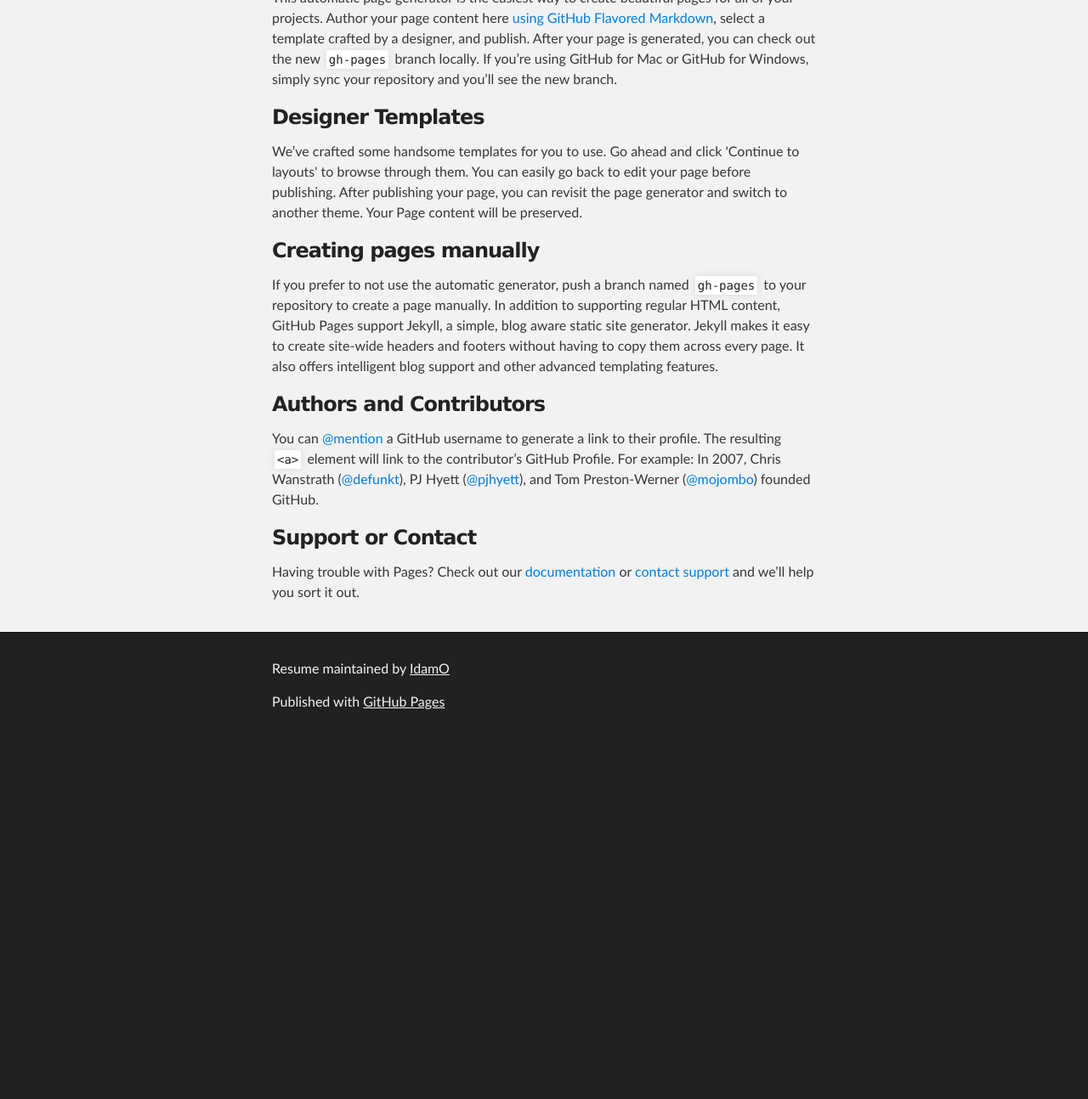
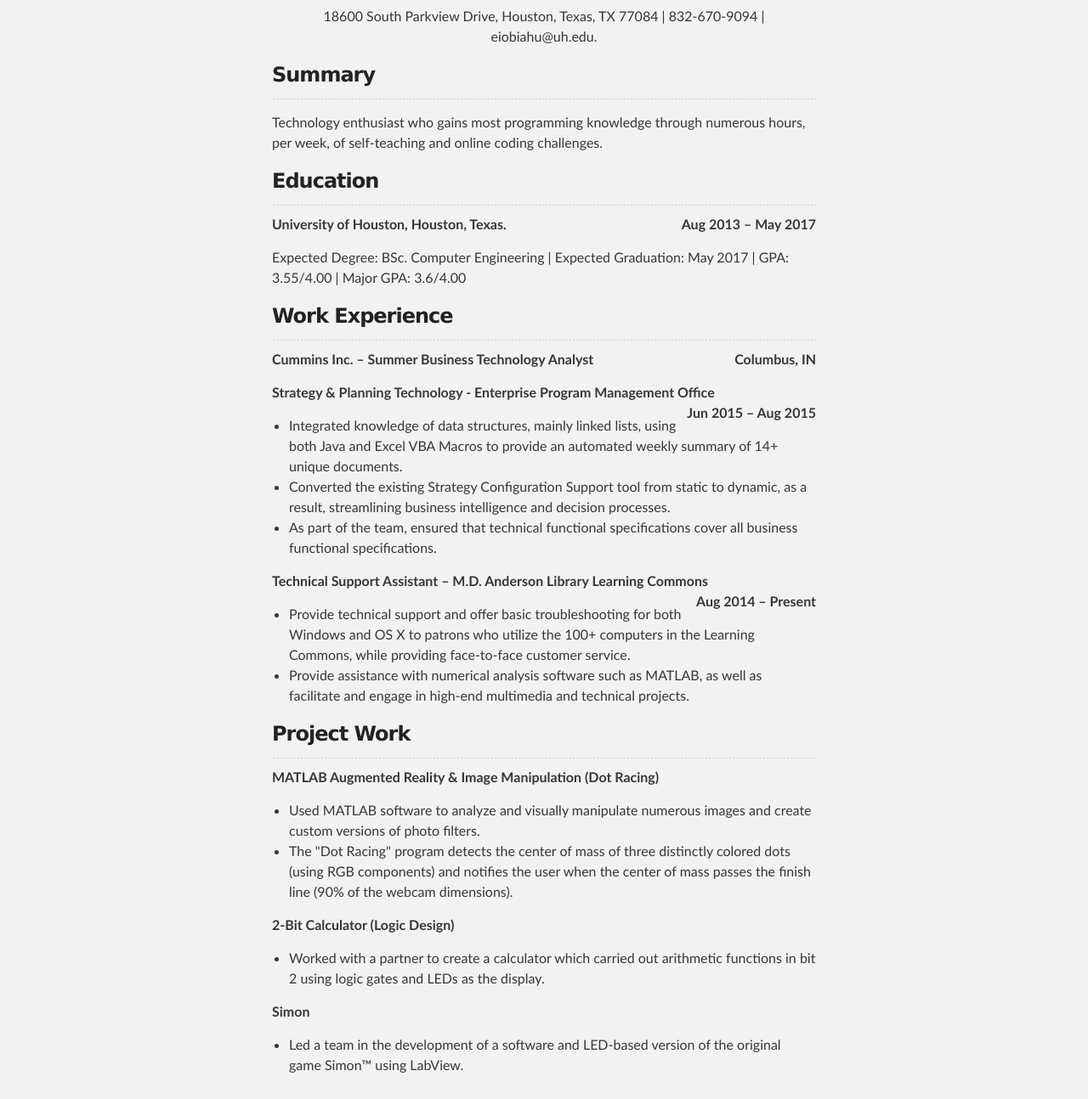
Before and after one commit to IdamO/Resume, a plain HTML site: page index.html in a window 1280 px wide. Shown: the part 285-1579 px from the top of the page at 85% size. Before the commit the page ends 1158 px from the top, so only its background shows below. Drawn offline with Linux system fonts and the light colour scheme.

Commit message:
Update index.html

```diff
--- a/index.html
+++ b/index.html
@@ -29,34 +29,84 @@
     </div>
 
     <!-- MAIN CONTENT -->
-    <div id="main_content_wrap" class="outer">
+  <div id="main_content_wrap" class="outer">
       <section id="main_content" class="inner">
-        <h3><center>
-<a id="welcome-to-github-pages" class="anchor" href="#welcome-to-github-pages" aria-hidden="true"><span class="octicon octicon-link"></span></a>Idam E. Obiahu.</center></h3>
+        <center><h2>Idam E. Obiahu</h2>
 
-<p>This automatic page generator is the easiest way to create beautiful pages for all of your projects. Author your page content here <a href="https://guides.github.com/features/mastering-markdown/">using GitHub Flavored Markdown</a>, select a template crafted by a designer, and publish. After your page is generated, you can check out the new <code>gh-pages</code> branch locally. If you’re using GitHub for Mac or GitHub for Windows, simply sync your repository and you’ll see the new branch.</p>
+<p>18600 South Parkview Drive, Houston, Texas, TX 77084 | 832-670-9094 | eiobiahu@uh.edu.</p>
+</center>
 
-<h3>
-<a id="designer-templates" class="anchor" href="#designer-templates" aria-hidden="true"><span class="octicon octicon-link"></span></a>Designer Templates</h3>
+<h3>Summary</h3>
+<hr>
+</p>Technology enthusiast who gains most programming knowledge through numerous hours, per week, of self-teaching and online coding challenges.</p>
 
-<p>We’ve crafted some handsome templates for you to use. Go ahead and click 'Continue to layouts' to browse through them. You can easily go back to edit your page before publishing. After publishing your page, you can revisit the page generator and switch to another theme. Your Page content will be preserved.</p>
+<h3>Education</h3>
+<hr>
+<p style="text-align:left;"><strong>
+University of Houston, Houston, Texas.
+<span style="float:right;">Aug 2013 – May 2017</span>
+</strong></p>
+<p>Expected Degree: BSc. Computer Engineering | Expected Graduation: May 2017 | GPA: 3.55/4.00 | Major GPA: 3.6/4.00</p>
 
-<h3>
-<a id="creating-pages-manually" class="anchor" href="#creating-pages-manually" aria-hidden="true"><span class="octicon octicon-link"></span></a>Creating pages manually</h3>
+<h3>Work Experience</h3>
 
-<p>If you prefer to not use the automatic generator, push a branch named <code>gh-pages</code> to your repository to create a page manually. In addition to supporting regular HTML content, GitHub Pages support Jekyll, a simple, blog aware static site generator. Jekyll makes it easy to create site-wide headers and footers without having to copy them across every page. It also offers intelligent blog support and other advanced templating features.</p>
+<hr>
 
-<h3>
-<a id="authors-and-contributors" class="anchor" href="#authors-and-contributors" aria-hidden="true"><span class="octicon octicon-link"></span></a>Authors and Contributors</h3>
+<p style="text-align:left;"><strong>
+Cummins Inc. – Summer Business Technology Analyst
+<span style="float:right;">Columbus, IN</span>
+</strong></p>
 
-<p>You can <a href="https://github.com/blog/821" class="user-mention">@mention</a> a GitHub username to generate a link to their profile. The resulting <code>&lt;a&gt;</code> element will link to the contributor’s GitHub Profile. For example: In 2007, Chris Wanstrath (<a href="https://github.com/defunkt" class="user-mention">@defunkt</a>), PJ Hyett (<a href="https://github.com/pjhyett" class="user-mention">@pjhyett</a>), and Tom Preston-Werner (<a href="https://github.com/mojombo" class="user-mention">@mojombo</a>) founded GitHub.</p>
+<p style="text-align:left;"><strong>
+Strategy & Planning Technology - Enterprise Program Management Office
+<span style="float:right;">Jun 2015 – Aug 2015</span>
+</strong></p>
 
-<h3>
-<a id="support-or-contact" class="anchor" href="#support-or-contact" aria-hidden="true"><span class="octicon octicon-link"></span></a>Support or Contact</h3>
+<ul>
+<li>Integrated knowledge of data structures, mainly linked lists, using both Java and Excel VBA Macros to provide an automated weekly summary of 14+ unique documents.</li>
+<li>Converted the existing Strategy Configuration Support tool from static to dynamic, as a result, streamlining business intelligence and decision processes.</li>
+<li>As part of the team, ensured that technical functional specifications cover all business functional specifications.</li>
+</ul>
 
-<p>Having trouble with Pages? Check out our <a href="https://help.github.com/pages">documentation</a> or <a href="https://github.com/contact">contact support</a> and we’ll help you sort it out.</p>
-      </section>
-    </div>
+<p style="text-align:left;"><strong>
+Technical Support Assistant – M.D. Anderson Library Learning Commons
+<span style="float:right;">Aug 2014 – Present</span>
+</strong></p>
+
+<ul>
+<li>Provide technical support and offer basic troubleshooting for both Windows and OS X to patrons who utilize the 100+ computers in the Learning Commons, while providing face-to-face customer service.</li>
+<li>Provide assistance with numerical analysis software such as MATLAB, as well as facilitate and engage in high-end multimedia and technical projects.</li>
+</ul>
+
+<h3>Project Work</h3>
+
+<hr>
+
+<p style="text-align:left;"><strong>
+MATLAB Augmented Reality & Image Manipulation (Dot Racing)
+</strong></p>
+
+<ul>
+<li>Used MATLAB software to analyze and visually manipulate numerous images and create custom versions of photo filters.</li>
+<li>The "Dot Racing" program detects the center of mass of three distinctly colored dots (using RGB components) and notifies the user when the center of mass passes the finish line (90% of the webcam dimensions).</li>
+</ul>
+
+<p style="text-align:left;"><strong>
+2-Bit Calculator (Logic Design)
+</strong></p>
+
+<ul>
+<li>Worked with a partner to create a calculator which carried out arithmetic functions in bit 2 using logic gates and LEDs as the display.</li>
+</ul>
+
+<p style="text-align:left;"><strong>
+Simon
+</strong></p>
+
+<ul>
+<li>Led a team in the development of a software and LED-based version of the original game Simon™ using LabView.</li>
+</ul>
+</div>
 
     <!-- FOOTER  -->
     <div id="footer_wrap" class="outer">
```
